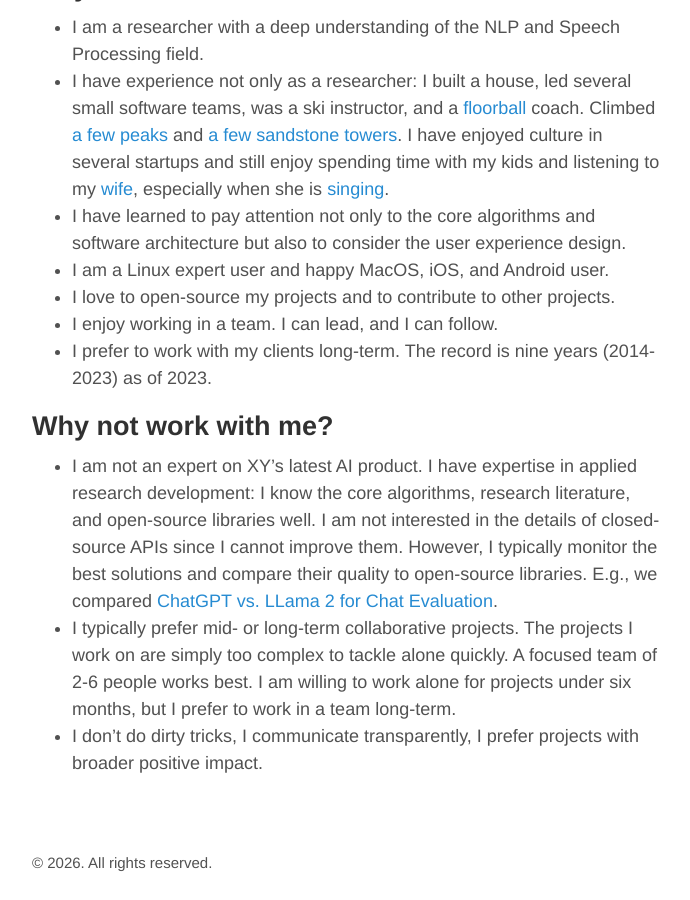
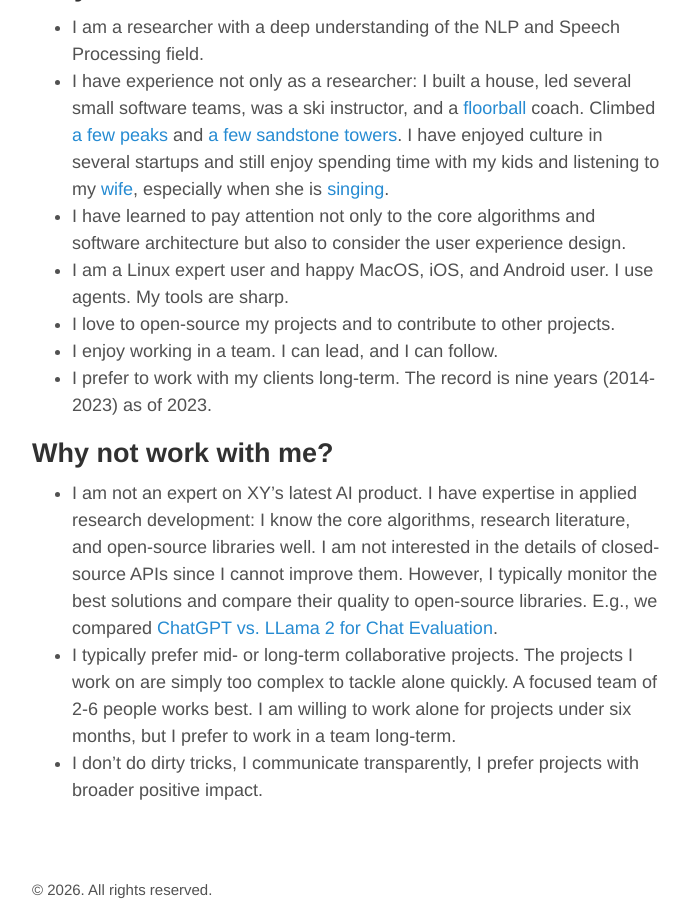
Before and after one commit to oplatek/oplatek.github.io, a Jekyll site: the page built from index.md, in a window 1280 px wide and 900 px high, scrolled down 2592 px. Shown: the whole window, without its empty margins (293-983 px from the left). Built offline with Jekyll 4.4.1, drawn with Linux system fonts in a browser that asks for light colours.

Commit message:
tools are sharp

```diff
--- a/index.md
+++ b/index.md
@@ -74,7 +74,7 @@ I am based near [Sedlčany](https://cs.wikipedia.org/wiki/Sedl%C4%8Dany), and co
   Climbed [a](https://eu.zonerama.com/homedik/Album/7373646) [few](https://eu.zonerama.com/homedik/Album/6517857) [peaks](https://eu.zonerama.com/homedik/Album/6886499) and [a few sandstone towers](https://eu.zonerama.com/homedik/Album/4385809).
   I have enjoyed culture in several startups and still enjoy spending time with my kids and listening to my [wife](https://www.linkedin.com/in/ad%C3%A9la-pl%C3%A1tkov%C3%A1-87390283/), especially when she is [singing](https://prvnikava.cz).
 - I have learned to pay attention not only to the core algorithms and software architecture but also to consider the user experience design.
-- I am a Linux expert user and happy MacOS, iOS, and Android user.
+- I am a Linux expert user and happy MacOS, iOS, and Android user. I use agents. My tools are sharp.
 - I love to open-source my projects and to contribute to other projects.
 - I enjoy working in a team. I can lead, and I can follow.
 - I prefer to work with my clients long-term. The record is nine years (2014-2023) as of 2023.
```
